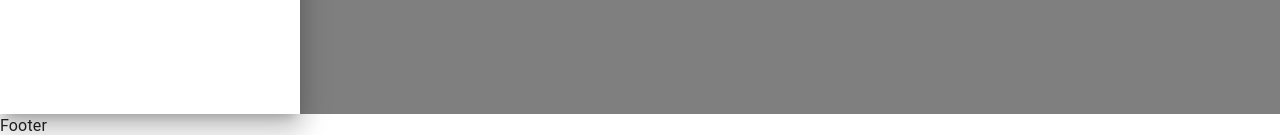
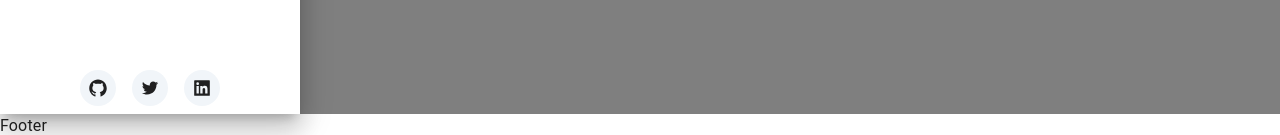
Before and after one commit to gidi-babz/koret-chow, a Next.js app: page / in a window 1280 px wide. Both pictures are taken after a click on the button "Drawer". Shown: the part 686-821 px from the top of the page. Built offline with nearby package versions, Linux system fonts and the light colour scheme.

Commit message:
finished drawer

```diff
--- a/components/drawer.js
+++ b/components/drawer.js
@@ -1,11 +1,18 @@
 import React, { useState } from 'react';
+import Link from 'next/link';
+
 import { Box, Drawer, IconButton } from '@mui/material';
 import { Scrollbars } from 'react-custom-scrollbars';
 import { IoMenuOutline } from 'react-icons/io5';
 import { MdOutlineCancel } from 'react-icons/md';
+import {
+	AiOutlineTwitter,
+	AiOutlineGithub,
+	AiFillLinkedin,
+} from 'react-icons/ai';
 
 import headerdata from '../assets/headerdata';
-import { Link } from 'react-scroll';
+import { Link as NavLink } from 'react-scroll';
 import Logo from './Logo';
 import { GiKnifeFork } from 'react-icons/gi';
 
@@ -46,7 +53,7 @@ const Sidebar = () => {
 				<Scrollbars autoHide>
 					<div className="flex flex-col justify-content align-items gap-4 h-full mt-6 mx-3">
 						{headerdata.map((item, i) => (
-							<Link
+							<NavLink
 								className="cursor-pointer font-medium px-2 py-1 rounded-sm hover:text-green-600 active:bg-green-600 active:text-white active:ease-in border-b-2 border-solid border-slate-inherit"
 								key={i}
 								activeClass="active"
@@ -57,8 +64,39 @@ const Sidebar = () => {
 								duration={500}
 							>
 								{item.label}
-							</Link>
+							</NavLink>
 						))}
+
+						{/* REVISIT THIS SECTION AND CLEANUP/REFACTOR THIS CODE*/}
+						<div className="mt-auto flex justify-center items-center gap-4 mb-8">
+							<div className="p-2 rounded-full bg-slate-100">
+								<Link
+									target="_blank"
+									rel="noopener noreferrer"
+									href="https://github.com/gidi-babz"
+								>
+									<AiOutlineGithub className="text-xl" />
+								</Link>
+							</div>
+							<div className="p-2 rounded-full bg-slate-100">
+								<Link
+									target="_blank"
+									rel="noopener noreferrer"
+									href="https://twitter.com/gidi_babz"
+								>
+									<AiOutlineTwitter className="text-xl" />
+								</Link>
+							</div>
+							<div className="p-2 rounded-full bg-slate-100">
+								<Link
+									target="_blank"
+									rel="noopener noreferrer"
+									href="https://linkedin.com/in/babatunde-olowoyeye"
+								>
+									<AiFillLinkedin className="text-xl" />
+								</Link>
+							</div>
+						</div>
 					</div>
 				</Scrollbars>
 			</Drawer>
```
